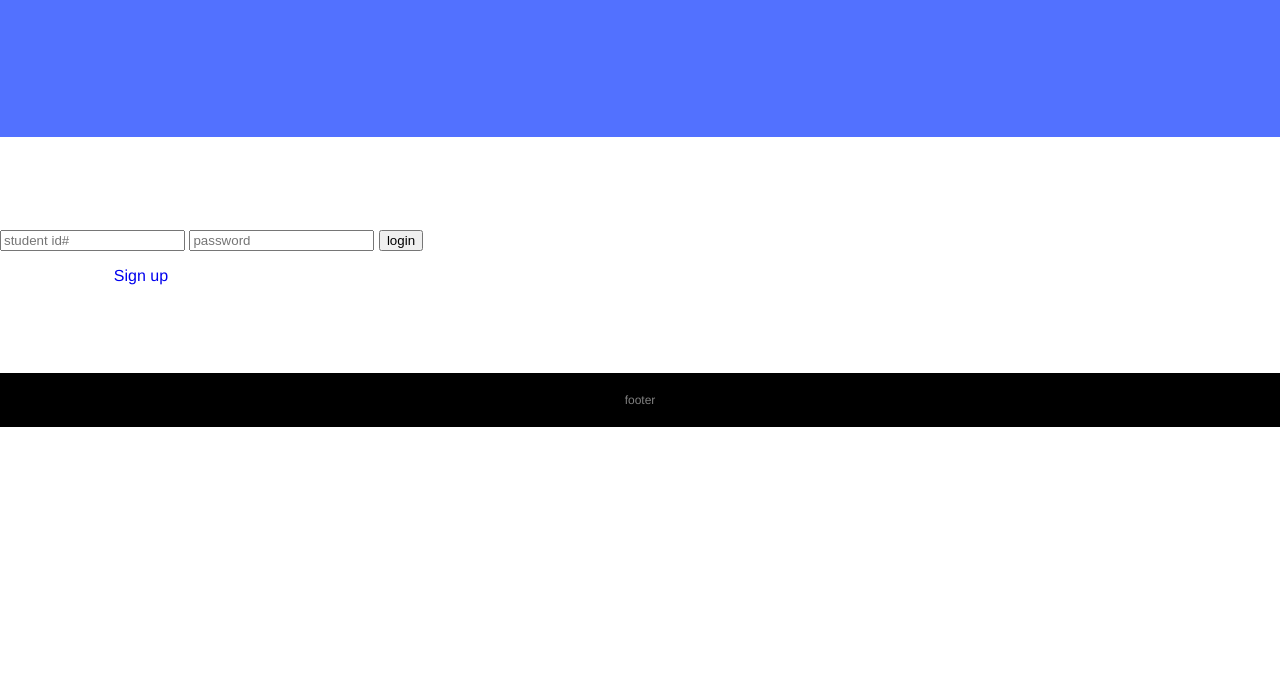
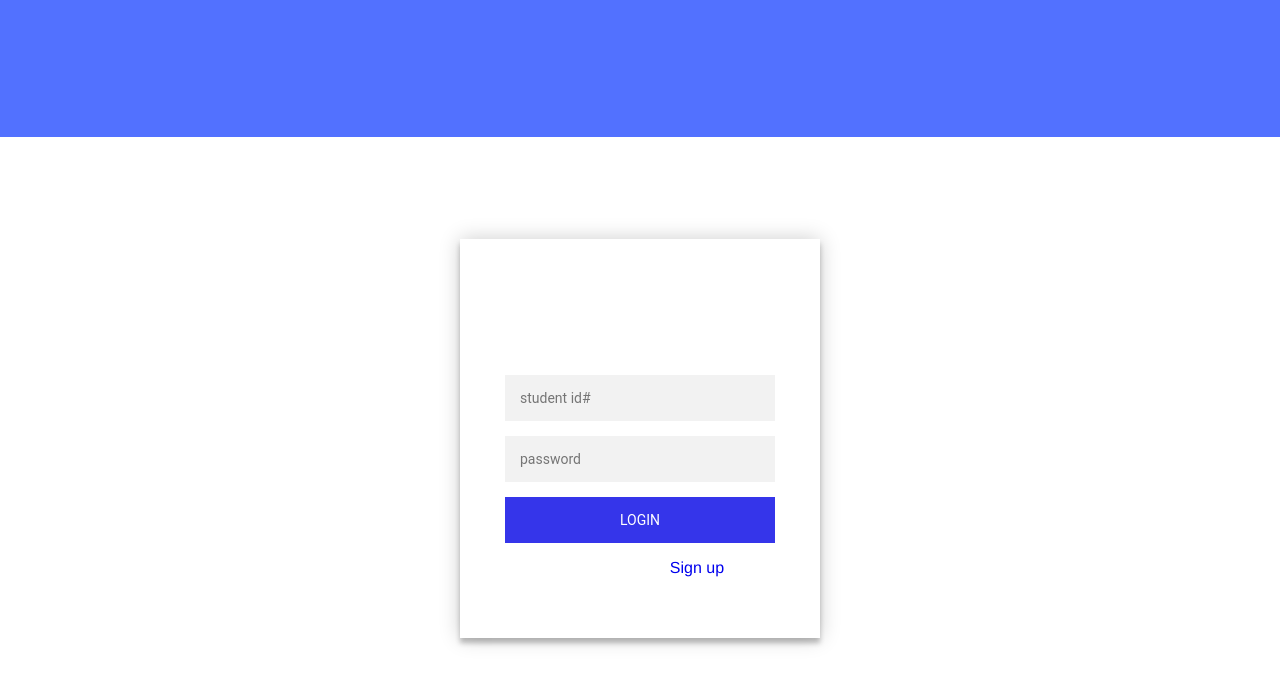
Before and after one commit to SparketStore/SparketStore.github.io, a plain HTML site: page signuplogin.html in a window 1280 px wide. Shown: the part 103-800 px from the top of the page. Drawn offline with Linux system fonts and the light colour scheme.

Commit message:
changed logo location and added login css

```diff
--- a/extstyles.css
+++ b/extstyles.css
@@ -27,15 +27,15 @@ header .mobile {
 }
 
 header .logo a {
-    background-image: url("logo.png");
-    background-size: 300px;
+    background-image: url("images/SparketLogo.png");
+    background-size: 200px;
     background-repeat: no-repeat;
     display: inline-block;
-    height: 300px;
+    height: 200px;
     position: relative;
     text-indent: -9999999px;
     top: -55px;
-    width: 300px;
+    width: 200px;
 }
 
 nav ul {
@@ -92,3 +92,69 @@ footer {
     padding: 20px 20px;
     text-align: center;
 }
+
+/* Login Page Stuff */
+.login-page {
+    width: 360px;
+    padding: 8% 0 0;
+    margin: auto;
+  }
+  .login-page .form .login{
+    margin-top: -31px;
+  margin-bottom: 26px;
+  }
+
+  .form {
+    position: relative;
+    z-index: 1;
+    background: #FFFFFF;
+    max-width: 360px;
+    margin: 0 auto 100px;
+    padding: 45px;
+    text-align: center;
+    box-shadow: 0 0 20px 0 rgba(0, 0, 0, 0.2), 0 5px 5px 0 rgba(0, 0, 0, 0.24);
+  }
+  .form input {
+    font-family: "Roboto", sans-serif;
+    outline: 0;
+    background: #f2f2f2;
+    width: 100%;
+    border: 0;
+    margin: 0 0 15px;
+    padding: 15px;
+    box-sizing: border-box;
+    font-size: 14px;
+  }
+  .form button {
+    font-family: "Roboto", sans-serif;
+    text-transform: uppercase;
+    outline: 0;
+    background-color: #3535ea;
+    background-image: linear-gradient(45deg,#3535ea,#3535ea);
+    width: 100%;
+    border: 0;
+    padding: 15px;
+    color: #FFFFFF;
+    font-size: 14px;
+    -webkit-transition: all 0.3 ease;
+    transition: all 0.3 ease;
+    cursor: pointer;
+  }
+
+  /*
+  .form .message {
+    margin: 15px 0 0;
+    color: #b3b3b3;
+    font-size: 12px;
+  }
+  .form .message a {
+    color: #3535ea;
+    text-decoration: none;
+  }*/
+
+  .container {
+    position: relative;
+    z-index: 1;
+    max-width: 300px;
+    margin: 0 auto;
+  }
```
